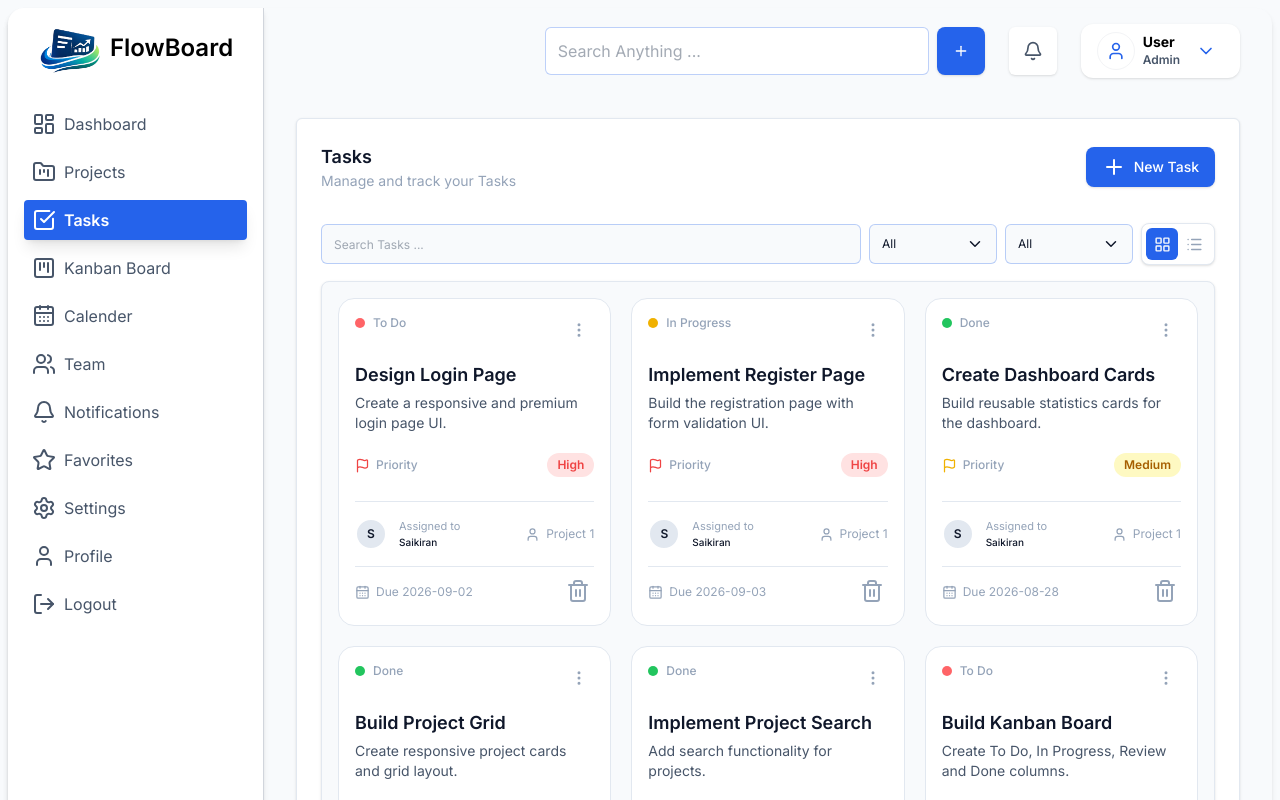
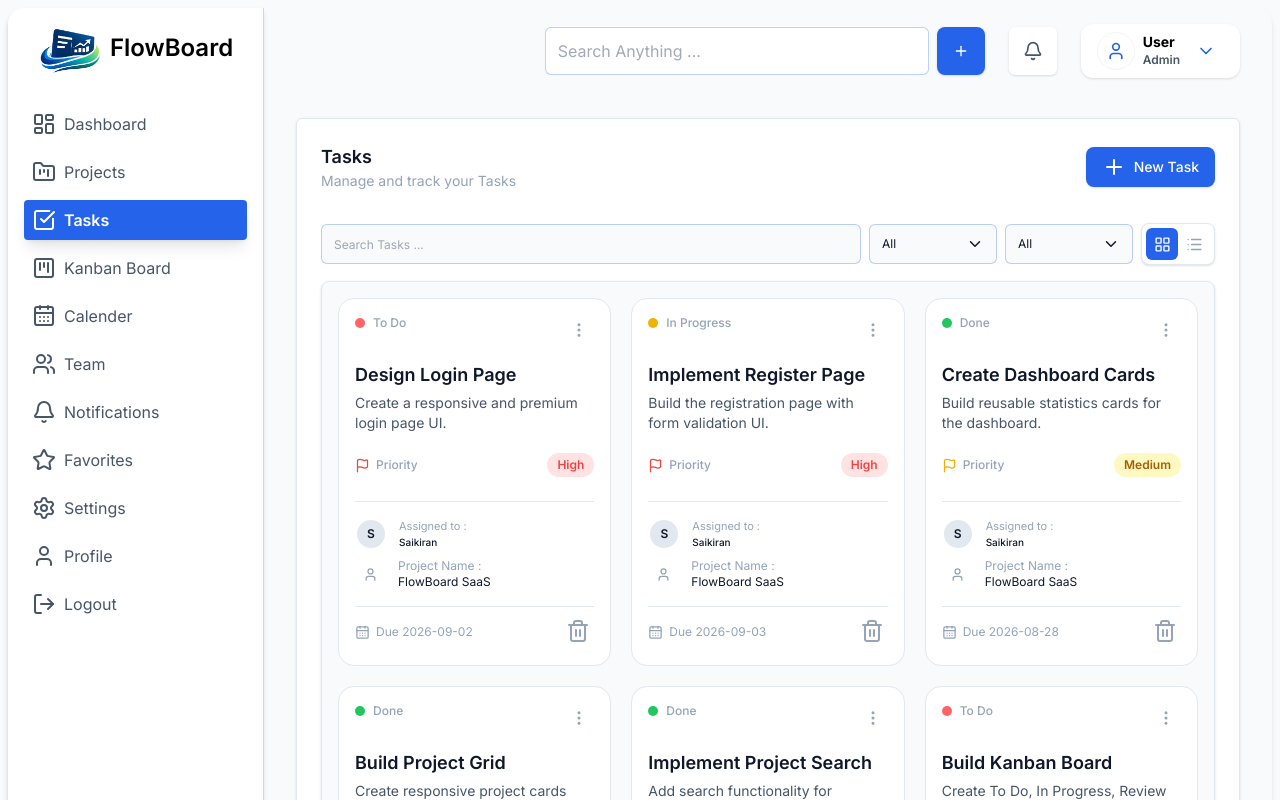
Before and after one commit to Saikiran-Srichurnam/FlowBoard, a React (Vite) app: page /tasks in a window 1280 px wide. Shown: the top 800 px of the page. Built offline with nearby package versions, Linux system fonts and the light colour scheme.

Commit message:
fix: replace project id with project name in cards

```diff
--- a/src/components/task/AddNewTaskModal.jsx
+++ b/src/components/task/AddNewTaskModal.jsx
@@ -254,14 +254,17 @@ function AddNewTaskModal() {
         <div className="flex justify-start items-center gap-2">
           {/* Priority button */}
           <h2 className="shrink-0">Related to Project :</h2>
-          <Input
-            type="text"
-            placeholder="Eg: 1"
+          <select
             value={projectId}
-            onChange={(e) => setProjectId(e.target.value)}
-            className="h-10 w-24 lg:w-full"
-            required
-          />
+            onChange={(e) => setProjectId(Number(e.target.value))}
+            className="w-full p-2 border border-primary/50 rounded-md outline-none"
+          >
+            {projects.map((project) => (
+              <option key={project.id} value={project.id} className="border border-border text-primary hover:text-surface hover:bg-primary">
+                {project.name}
+              </option>
+            ))}
+          </select>
 
         </div>
         <Button className="w-full mt-2" onClick={handleSaveTaskBtn}>Save</Button>
--- a/src/components/task/TasksCard.jsx
+++ b/src/components/task/TasksCard.jsx
@@ -5,7 +5,7 @@ import {
   Flag,
 } from "lucide-react"
 import { Trash2 } from "lucide-react"
-import { useTasks } from "../../context/TasksContext"
+import { useTasks, useProjects } from "../../context"
 import { useState } from "react"
 
 function TasksCard({
@@ -46,6 +46,12 @@ function TasksCard({
     }
   }
 
+  // show the project name in the task card
+  const { projects } = useProjects();
+
+  const project = projects.find((p) => p.id === Number(projectId))
+
+  const projectName = project?.name || "Unknown Project"
   return (
     <div
       id={id}
@@ -133,7 +139,7 @@ function TasksCard({
       </div>
 
       {/* Footer */}
-      <div className="mt-6 flex items-center justify-between border-t border-border pt-4">
+      <div className="mt-6 flex flex-col border-t border-border pt-4 space-y-2">
 
         {/* Assignee */}
         <div className="flex items-center gap-3">
@@ -164,7 +170,7 @@ function TasksCard({
           {/* Assignee names */}
           <div className="flex flex-col">
             <span className="text-[11px] text-muted">
-              Assigned to
+              Assigned to :
             </span>
 
             <span className="text-[10px] font-medium text-heading">
@@ -174,9 +180,12 @@ function TasksCard({
         </div>
 
         {/* Project */}
-        <div className="flex items-center gap-1.5 text-xs text-muted">
+        <div className="flex items-center gap-3 text-xs text-muted ml-2">
           <User size={15} />
-          <span>Project {projectId}</span>
+          <div className="ml-2">
+            <p className="text-muted flex ">Project Name : </p>
+            <span className="text-heading truncate"> {projectName}</span>
+          </div>
         </div>
       </div>
 
--- a/src/context/index.js
+++ b/src/context/index.js
@@ -1,11 +1,4 @@
-import { TaskProvider } from "./TasksContext";
-import { ProjectProvider } from "./ProjectContext";
-import { KanbanProvider } from "./KanbanContext";
-import { ActivityProvider } from "./ActivityContext";
-
-export {
-  TaskProvider,
-  ProjectProvider,
-  KanbanProvider,
-  ActivityProvider
-}
+export * from "./TasksContext";
+export * from "./ProjectContext";
+export * from "./KanbanContext";
+export * from "./ActivityContext";
```
